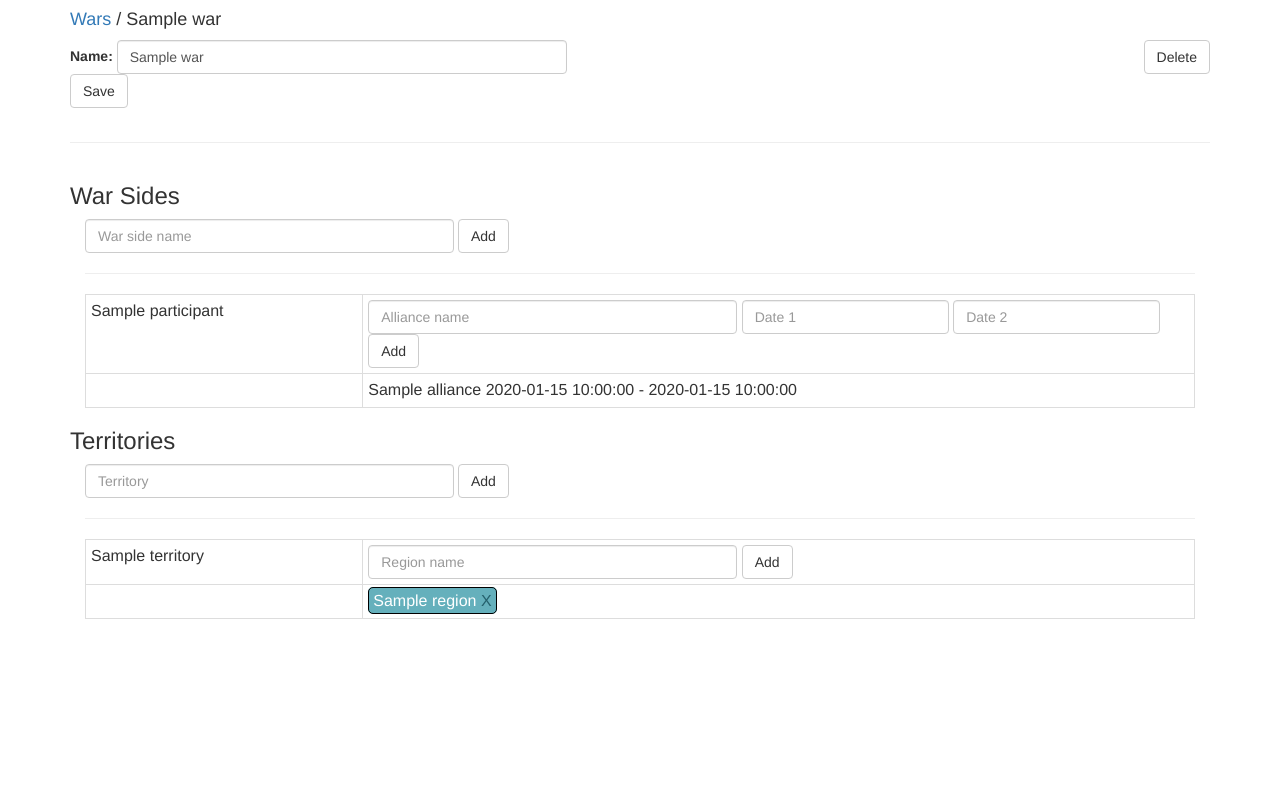
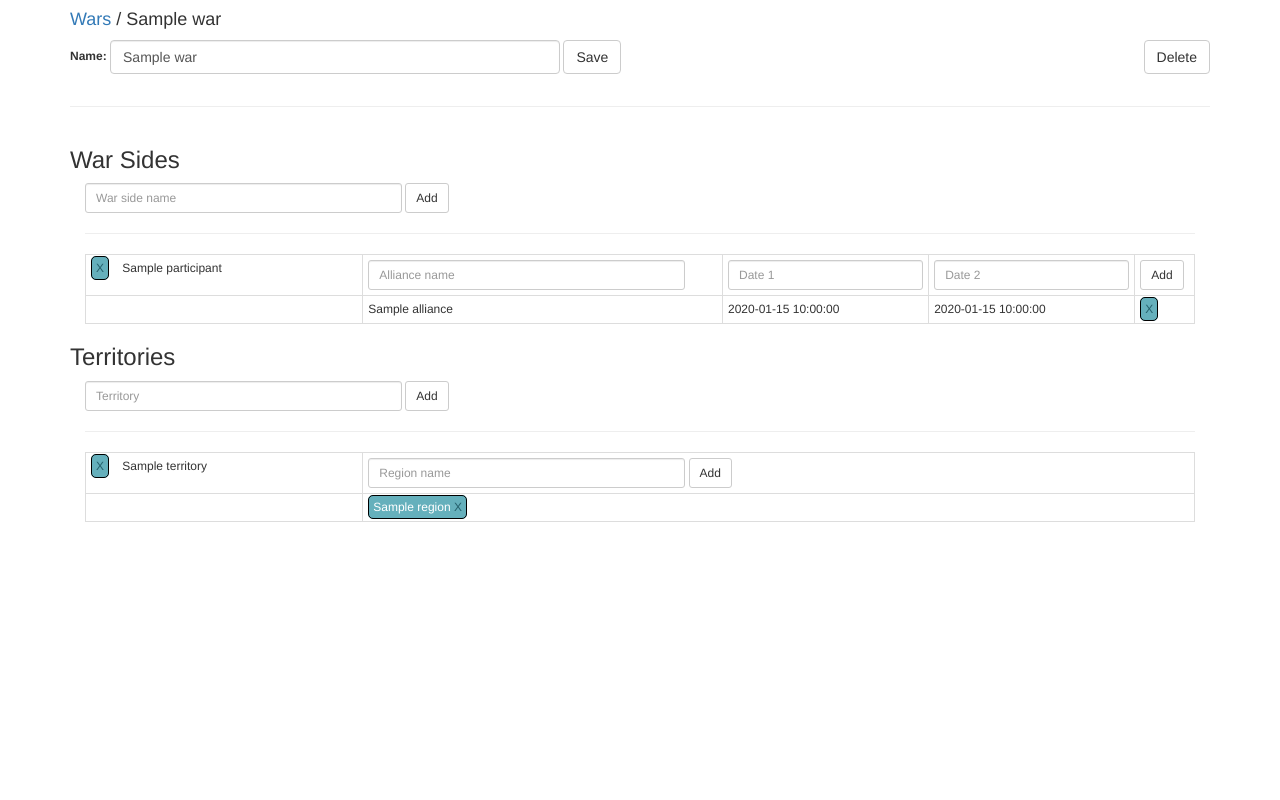
Before and after one commit to sergey-koumirov/corpfleet, a Django app: page /wars/1/edit in a window 1280 px wide. Run offline with Django 3.2, Linux system fonts and the light colour scheme; tables that the repository leaves empty hold one stand-in row (values such as "Sample post"); parts of the project's set-up code (start-up, migrations or seed data) failed here and were passed over; some libraries are stand-ins or nearby versions.

Commit message:
deleting

```diff
--- a/cwo/models/wars.py
+++ b/cwo/models/wars.py
@@ -36,10 +36,8 @@
 
 class ParticipantAlliance(models.Model):
     id = models.AutoField(primary_key=True)
-
     participant = models.ForeignKey(Participant, on_delete=models.CASCADE, null=True)
     alliance = models.ForeignKey(Alliance, on_delete=models.CASCADE, null=True)
-
     date1 = models.DateTimeField()
     date2 = models.DateTimeField()
 
@@ -48,6 +46,7 @@
 
     def info(self):
         return {
+            'id': self.id,
             'alliance_id': self.alliance_id,
             'alliance_name': self.alliance.name,
             'date1': self.date1.strftime ('%Y-%m-%d %H:%M:%S'),
--- a/cwo/templates/cwo/war/edit.html
+++ b/cwo/templates/cwo/war/edit.html
@@ -34,47 +34,58 @@
     <div class="col-md-12">
         <h3>War Sides</h3>
         <div class="col-md-12 form-inline">
-            <input type="text" size=40 class="form-control" ng-model="newWarSide" placeholder="War side name">
-            <button class="btn btn-default" ng-click="AddWarSide()">Add</button>
+            <input type="text" size=40 class="form-control input-sm" ng-model="newWarSide" placeholder="War side name">
+            <button class="btn btn-default btn-sm" ng-click="AddParticipant()">Add</button>
             <hr>
         </div>
         <div class="col-md-12">
             <table class="table table-bordered table-condensed" ng-repeat="participant in war.participants">
                 <tr>
-                    <td class="col-md-3">{? participant.name ?}</td>
+                    <td class="col-md-3">
+                        <span class="btn-my delete" ng-click="DeleteParticipant({{war.instance.id}},participant.id)">X</span>
+                        {? participant.name ?}
+                    </td>
                     <td class="form-inline">
-                        <input type="text" size=40 class="form-control" placeholder="Alliance name" autocomplete result-id="participant.newAllianceId" url="/wars/alliances">
-                        <input type="text" class="form-control" placeholder="Date 1" ng-model="participant.newDate1">
-                        <input type="text" class="form-control" placeholder="Date 2" ng-model="participant.newDate2">
-                        <button class="btn btn-default" ng-click="AddAlliance(participant)">Add</button>
+                        <input type="text" size=40 class="form-control input-sm" placeholder="Alliance name"
+                               autocomplete result-id="participant.newAllianceId" url="/wars/alliances">
                     </td>
+                    <td><input type="text" class="form-control input-sm" placeholder="Date 1" ng-model="participant.newDate1"></td>
+                    <td><input type="text" class="form-control input-sm" placeholder="Date 2" ng-model="participant.newDate2"></td>
+                    <td><button class="btn btn-default btn-sm" ng-click="AddAlliance(participant)">Add</button></td>
                 </tr>
                 <tr ng-repeat="alliance in participant.alliances">
                     <td></td>
-                    <td>{? alliance.alliance_name ?} {? alliance.date1 ?} - {? alliance.date2 ?}</td>
+                    <td>{? alliance.alliance_name ?}</td>
+                    <td>{? alliance.date1 ?}</td>
+                    <td>{? alliance.date2 ?}</td>
+                    <td><span class="btn-my delete" ng-click="DeleteAlliance({{war.instance.id}},participant.id,alliance.id)">X</span></td>
                 </tr>
             </table>
         </div>
 
         <h3>Territories</h3>
         <div class="col-md-12 form-inline">
-            <input type="text" size=40 class="form-control" ng-model="newTerritory" placeholder="Territory">
-            <button class="btn btn-default" ng-click="AddTerritory()">Add</button>
+            <input type="text" size=40 class="form-control input-sm" ng-model="newTerritory" placeholder="Territory">
+            <button class="btn btn-default btn-sm" ng-click="AddTerritory()">Add</button>
             <hr>
         </div>
         <div class="col-md-12">
             <table class="table table-bordered table-condensed" ng-repeat="territory in war.territories">
                 <tr>
-                    <td class="col-md-3">{? territory.name ?}</td>
+                    <td class="col-md-3">
+                        <span class="btn-my delete" ng-click="DeleteTerritory({{war.instance.id}},territory.id)">X</span>
+                        {? territory.name ?}
+                    </td>
                     <td class="form-inline">
-                        <input type="text" size=40 class="form-control" placeholder="Region name" autocomplete result-id="territory.newRegionId" url="/wars/regions">
-                        <button class="btn btn-default" ng-click="AddRegion(territory)">Add</button>
+                        <input type="text" size=40 class="form-control input-sm" placeholder="Region name"
+                               autocomplete result-id="territory.newRegionId" url="/wars/regions">
+                        <button class="btn btn-default btn-sm" ng-click="AddRegion(territory)">Add</button>
                     </td>
                 </tr>
                 <tr>
                     <td></td>
                     <td>
-                        <span class="region" ng-repeat="region in territory.regions">
+                        <span class="btn-my" ng-repeat="region in territory.regions">
                             {? region.region_name ?}
                             <span class="delete" ng-click="DeleteRegion({{war.instance.id}},territory.id,region.id)">X</span>
                         </span>
--- a/cwo/urls.py
+++ b/cwo/urls.py
@@ -13,12 +13,15 @@
     url(r'^(?P<war_id>[0-9]+)/update$', views.war_update, name='war_update'),
     url(r'^(?P<war_id>[0-9]+)/delete$', views.war_delete, name='war_delete'),
 
-    url(r'^(?P<war_id>[0-9]+)/add_war_side$', views.add_war_side, name='add_war_side'),
+    url(r'^(?P<war_id>[0-9]+)/add_participant$', views.add_participant, name='add_participant'),
+    url(r'^(?P<war_id>[0-9]+)/participant/(?P<participant_id>[0-9]+)/delete', views.delete_participant, name='delete_participant'),
     url(r'^(?P<war_id>[0-9]+)/participant/(?P<participant_id>[0-9]+)/add_alliance', views.add_alliance, name='add_alliance'),
+    url(r'^(?P<war_id>[0-9]+)/participant/(?P<participant_id>[0-9]+)/alliance/(?P<pa_id>[0-9]+)/delete', views.delete_alliance, name='delete_alliance'),
 
     url(r'^(?P<war_id>[0-9]+)/add_territory$', views.add_territory, name='add_territory'),
+    url(r'^(?P<war_id>[0-9]+)/territory/(?P<territory_id>[0-9]+)/delete', views.delete_territory, name='delete_territory'),
     url(r'^(?P<war_id>[0-9]+)/territory/(?P<territory_id>[0-9]+)/add_region', views.add_region, name='add_region'),
-    url(r'^(?P<war_id>[0-9]+)/territory/(?P<territory_id>[0-9]+)/region/(?P<tr_id>[0-9]+)', views.delete_region, name='delete_region'),
+    url(r'^(?P<war_id>[0-9]+)/territory/(?P<territory_id>[0-9]+)/region/(?P<tr_id>[0-9]+)/delete', views.delete_region, name='delete_region'),
 
     url(r'^(?P<war_id>[0-9]+)/info$', views.info, name='info'),
 
--- a/cwo/views.py
+++ b/cwo/views.py
@@ -67,11 +67,21 @@
         raise Http404("War does not exist")
 
 
-def add_war_side(request, war_id):
+def add_participant(request, war_id):
     try:
         json_data = json.loads(request.body.decode("utf-8"))
         war = War.objects.get(pk=war_id)
         war.participant_set.create(name=json_data['name'])
+        return HttpResponse(json.dumps(war.info()), content_type="application/json")
+    except War.DoesNotExist:
+        raise Http404("War does not exist")
+
+
+def delete_participant(request, war_id, participant_id):
+    try:
+        war = War.objects.get(pk=war_id)
+        participant = war.participant_set.get(pk=participant_id)
+        participant.delete()
         return HttpResponse(json.dumps(war.info()), content_type="application/json")
     except War.DoesNotExist:
         raise Http404("War does not exist")
@@ -94,11 +104,32 @@
         raise Http404("War does not exist")
 
 
+def delete_alliance(request, war_id, participant_id, pa_id):
+    try:
+        war = War.objects.get(pk=war_id)
+        participant = war.participant_set.get(pk=participant_id)
+        pa = participant.participantalliance_set.get(pk=pa_id)
+        pa.delete()
+        return HttpResponse(json.dumps(war.info()), content_type="application/json")
+    except War.DoesNotExist:
+        raise Http404("War does not exist")
+
+
 def add_territory(request, war_id):
     try:
         json_data = json.loads(request.body.decode("utf-8"))
         war = War.objects.get(pk=war_id)
         war.territory_set.create(name=json_data['name'])
+        return HttpResponse(json.dumps(war.info()), content_type="application/json")
+    except War.DoesNotExist:
+        raise Http404("War does not exist")
+
+
+def delete_territory(request, war_id, territory_id):
+    try:
+        war = War.objects.get(pk=war_id)
+        territory = war.territory_set.get(pk=territory_id)
+        territory.delete()
         return HttpResponse(json.dumps(war.info()), content_type="application/json")
     except War.DoesNotExist:
         raise Http404("War does not exist")
--- a/static/css/main.css
+++ b/static/css/main.css
@@ -1,3 +1,11 @@
+body{
+    font-size: 12px;
+}
+
+td{
+    font-size: 12px;
+}
+
 .border {
     border: 1px solid #808080;
     padding: 3px;
@@ -11,7 +19,7 @@
   color: #ff0000;
 }
 
-.region {
+.btn-my {
   margin-right: 10px;
   color: #FFFFFF;
   background: #65B0BC;
--- a/static/war.controller.js
+++ b/static/war.controller.js
@@ -18,13 +18,20 @@
         });
     };
 
-    $scope.AddWarSide = function(){
+    $scope.AddParticipant = function(){
         $http.post(
-            '/wars/'+$scope.warId+'/add_war_side',
+            '/wars/'+$scope.warId+'/add_participant',
             {name: $scope.newWarSide}
         ).success(function(data) {
             $scope.war = data;
             $scope.newWarSide = null;
+        });
+    };
+    $scope.DeleteParticipant = function(warId, participantId){
+        $http.post(
+            '/wars/'+warId+'/participant/'+participantId+'/delete'
+        ).success(function(data) {
+            $scope.war = data;
         });
     };
 
@@ -43,6 +50,13 @@
             participant.newDate2 = null;
         });
     };
+    $scope.DeleteAlliance = function(warId, participantId, participantAllianceId){
+        $http.post(
+            '/wars/'+warId+'/participant/'+participantId+'/alliance/'+participantAllianceId+'/delete'
+        ).success(function(data) {
+            $scope.war = data;
+        });
+    };
 
     $scope.AddTerritory = function(){
         $http.post(
@@ -51,6 +65,13 @@
         ).success(function(data) {
             $scope.war = data;
             $scope.newTerritory = null;
+        });
+    };
+    $scope.DeleteTerritory = function(warId, territoryId){
+        $http.post(
+            '/wars/'+warId+'/territory/'+territoryId+'/delete'
+        ).success(function(data) {
+            $scope.war = data;
         });
     };
 
@@ -63,7 +84,6 @@
             territory.newRegionId = null;
         });
     };
-
     $scope.DeleteRegion = function(warId, territoryId, territoryRegionId){
         $http.post(
             '/wars/'+warId+'/territory/'+territoryId+'/region/'+territoryRegionId+'/delete'
```
Also changed, not shown: cwo/migrations/0012_auto_20160802_1623.py (added).
